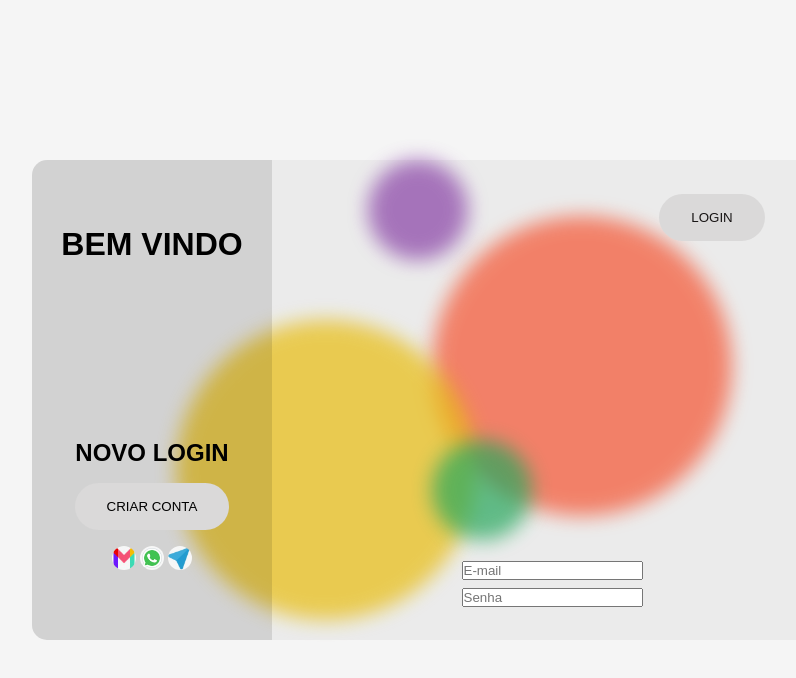
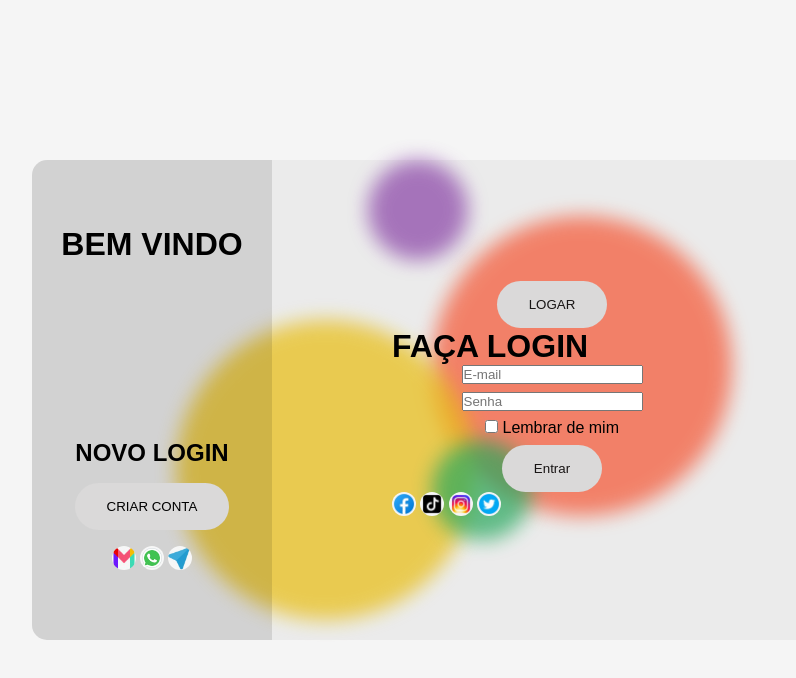
Before and after one commit to flaviamendes17/testetecnico, a plain HTML site: page index.html in a window 1280 px wide. Shown: the whole page, without its empty margins (208-1004 px from the left). Drawn offline with Linux system fonts and the light colour scheme.

Commit message:
feat: criação dos botoes de login

```diff
--- a/index.html
+++ b/index.html
@@ -30,13 +30,28 @@
         </div>
         <div class="right">
             <div class="logar">
-                <button>LOGIN</button>
+                <button>LOGAR</button>
             </div>
+            <div class="cadastrar">
+            <h1>FAÇA LOGIN</h1>
             <div class="input">
                 <input type="text" placeholder="E-mail">
                 <input type="password" placeholder="Senha">
+                <checkbox>
+                    <input type="checkbox" id="checkbox">
+                    <label for="checkbox">Lembrar  de mim</label>
+                </checkbox>
+                <div class="entrar">
+                <button>Entrar</button>
+                </div>
             </div>
-
+            <div class="icons">
+                <img src="./img/facebook.jpeg" alt="facebook">
+                <img src="./img/tiktok.jpeg" alt="tiktok">
+                <img src="./img/instagram.jpeg" alt="instagram">
+                <img src="./img/twitter.jpeg" alt="twitter">
+            </div>
+        </div>
     </div>
 
 </body>
--- a/styles.css
+++ b/styles.css
@@ -114,11 +114,18 @@ left: 50%;
     position: relative;
 }
 
+.right h1{
+    color: #000000;
+}
+
+.logar{
+    display: flex;
+    flex-direction: row;
+    justify-content: end;
+}
+
 .logar button{
     color: #181515;
-    margin-bottom: 1rem;
-    margin-left: 20rem;
-    margin-bottom: 20rem;
     padding: 1rem 2rem;
     border: none;
     border-radius: 50px;
@@ -128,6 +135,15 @@ left: 50%;
 
 .logar button:hover{
     background-color: #f3f3f3;
+}
+
+.entrar button{
+    color: #181515;
+    padding: 1rem 2rem;
+    border: none;
+    border-radius: 50px;
+    cursor: pointer;
+    background-color: #dad9d9;
 }
 
 img{
@@ -146,4 +162,5 @@ img{
     gap: 0.5rem;
 
 
+
 }
```
